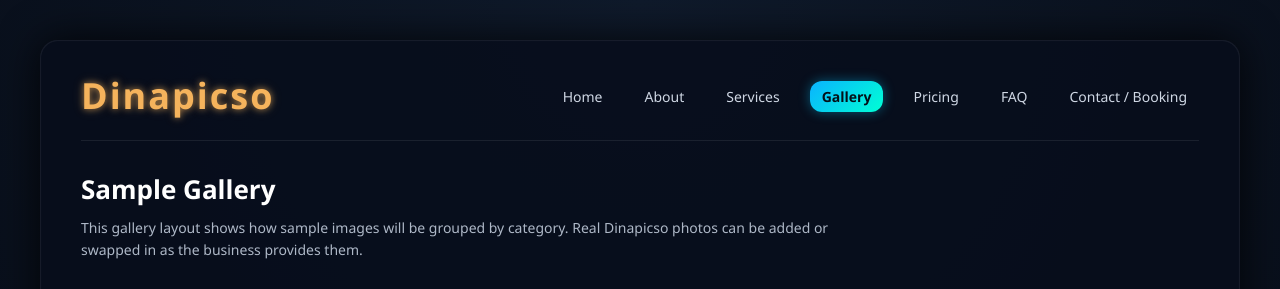
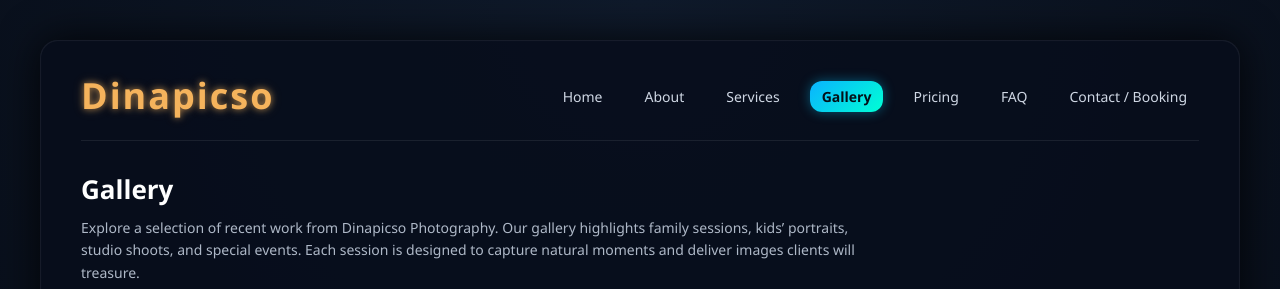
Before and after one commit to ErickJM24/dinapicso-photography, a plain HTML site: page gallery.html in a window 1280 px wide. Shown: the top 289 px of the page. Drawn offline with Linux system fonts and the light colour scheme.

Commit message:
Update gallery.html

```diff
--- a/gallery.html
+++ b/gallery.html
@@ -23,10 +23,11 @@
     </header>
 
     <main>
-        <h2>Sample Gallery</h2>
+        <h2>Gallery</h2>
         <p class="section-intro">
-            This gallery layout shows how sample images will be grouped by category.
-            Real Dinapicso photos can be added or swapped in as the business provides them.
+            Explore a selection of recent work from Dinapicso Photography. Our gallery highlights
+            family sessions, kids’ portraits, studio shoots, and special events. Each session is
+            designed to capture natural moments and deliver images clients will treasure.
         </p>
 
         <h3>Family Sessions</h3>
@@ -67,7 +68,7 @@
     </main>
 
     <footer>
-        &copy; 2026 Dinapicso Photography. Prototype site for IT299 project.
+        &copy; 2026 Dinapicso Photography. All rights reserved.
     </footer>
 </div>
 </body>
```
